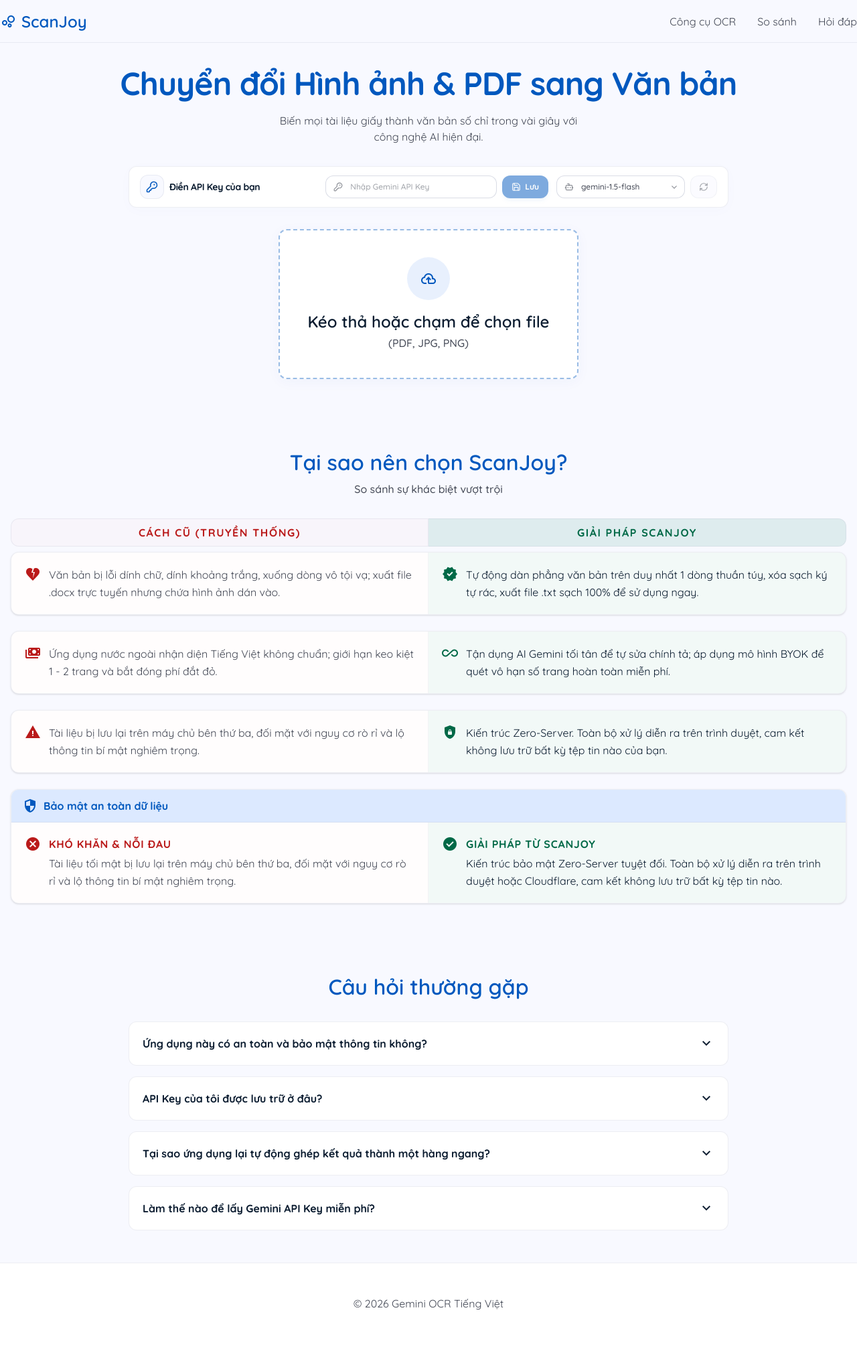
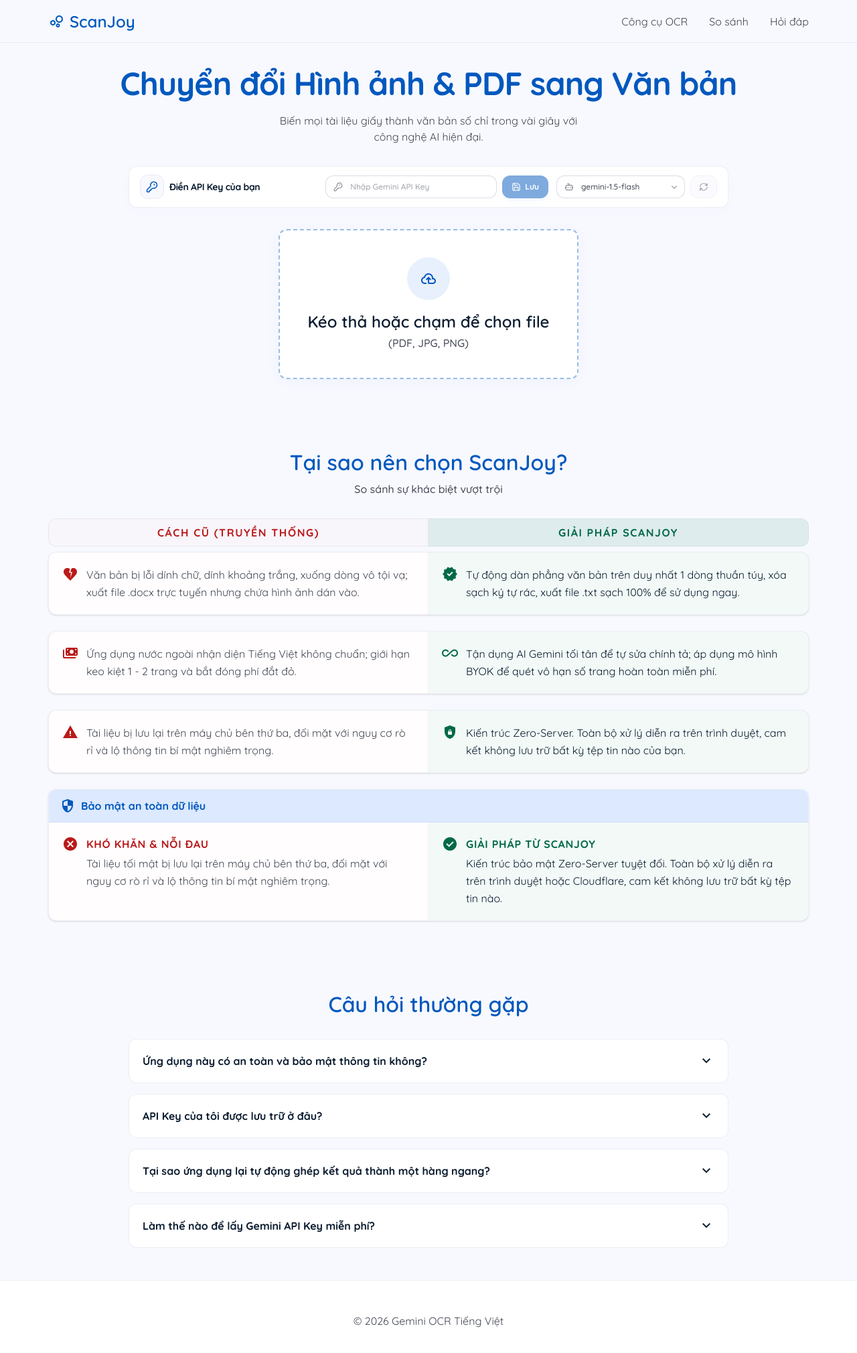
Before and after one commit to ruabien/gemini-ocr-cloudflare, a React (Vite) app: page / in a window 1280 px wide. Shown: the top 2020 px of the page at 67% size. Built offline with nearby package versions, Linux system fonts and the light colour scheme.

Commit message:
Update App.jsx

```diff
--- a/src/App.jsx
+++ b/src/App.jsx
@@ -365,7 +365,7 @@ function App() {
     <div className="min-h-screen bg-background text-on-surface font-body-md selection:bg-primary-container/10 selection:text-primary flex flex-col scroll-smooth">
       {/* TopAppBar */}
       <header className="fixed top-0 left-0 right-0 z-50 bg-surface/80 backdrop-blur-md h-16 flex items-center border-b border-outline-variant/30">
-        <div className="flex justify-between items-center w-full px-gutter max-w-container-max mx-auto">
+        <div className="max-w-[1200px] mx-auto w-full flex justify-between items-center px-4 md:px-8">
           <div className="flex items-center gap-2 cursor-pointer select-none" onClick={() => window.scrollTo({ top: 0, behavior: 'smooth' })}>
             <span className="material-symbols-outlined text-primary text-headline-md">bubble_chart</span>
             <span className="text-headline-md font-headline-md font-bold text-primary">ScanJoy</span>
@@ -396,9 +396,9 @@ function App() {
         </div>
       </header>
 
-      <main className="pt-24 pb-12 space-y-16 flex-1 flex flex-col justify-start">
+      <main className="max-w-[1200px] mx-auto px-4 md:px-8 pt-24 pb-12 space-y-16 flex-1 flex flex-col justify-start w-full">
         {/* Section 1: Hero & App */}
-        <section id="cong-cu" className="max-w-container-max w-full mx-auto px-4 text-center space-y-8">
+        <section id="cong-cu" className="w-full text-center space-y-8">
           <div className="space-y-4 animate-fade-in">
             <h1 className="text-display-lg-mobile md:text-display-lg font-display-lg text-primary tracking-tight">
               Chuyển đổi Hình ảnh & PDF sang Văn bản
@@ -459,7 +459,7 @@ function App() {
         </section>
 
         {/* Section 2: Comparison */}
-        <section id="so-sanh" className="max-w-container-max w-full mx-auto px-4 space-y-8 pt-10">
+        <section id="so-sanh" className="w-full space-y-8 pt-10">
           <div className="text-center space-y-2">
             <h2 className="text-headline-lg font-headline-lg text-primary">Tại sao nên chọn ScanJoy?</h2>
             <p className="text-on-surface-variant text-body-md font-medium">So sánh sự khác biệt vượt trội</p>
@@ -596,7 +596,7 @@ function App() {
         </section>
 
         {/* Section 3: FAQ */}
-        <section id="faq" className="max-w-container-max w-full mx-auto px-4 space-y-8 pt-10">
+        <section id="faq" className="w-full space-y-8 pt-10">
           <h2 className="text-headline-lg font-headline-lg text-center text-primary">Câu hỏi thường gặp</h2>
           <div className="space-y-4 max-w-4xl mx-auto">
             {faqItems.map((item, index) => {
@@ -629,7 +629,7 @@ function App() {
 
       {/* Footer */}
       <footer className="bg-surface-container-lowest dark:bg-inverse-surface py-12 border-t border-outline-variant/30">
-        <div className="max-w-container-max mx-auto px-gutter text-center">
+        <div className="max-w-[1200px] mx-auto px-4 md:px-8 text-center">
           <p className="text-label-md text-on-surface-variant">© 2026 Gemini OCR Tiếng Việt</p>
         </div>
       </footer>
```
